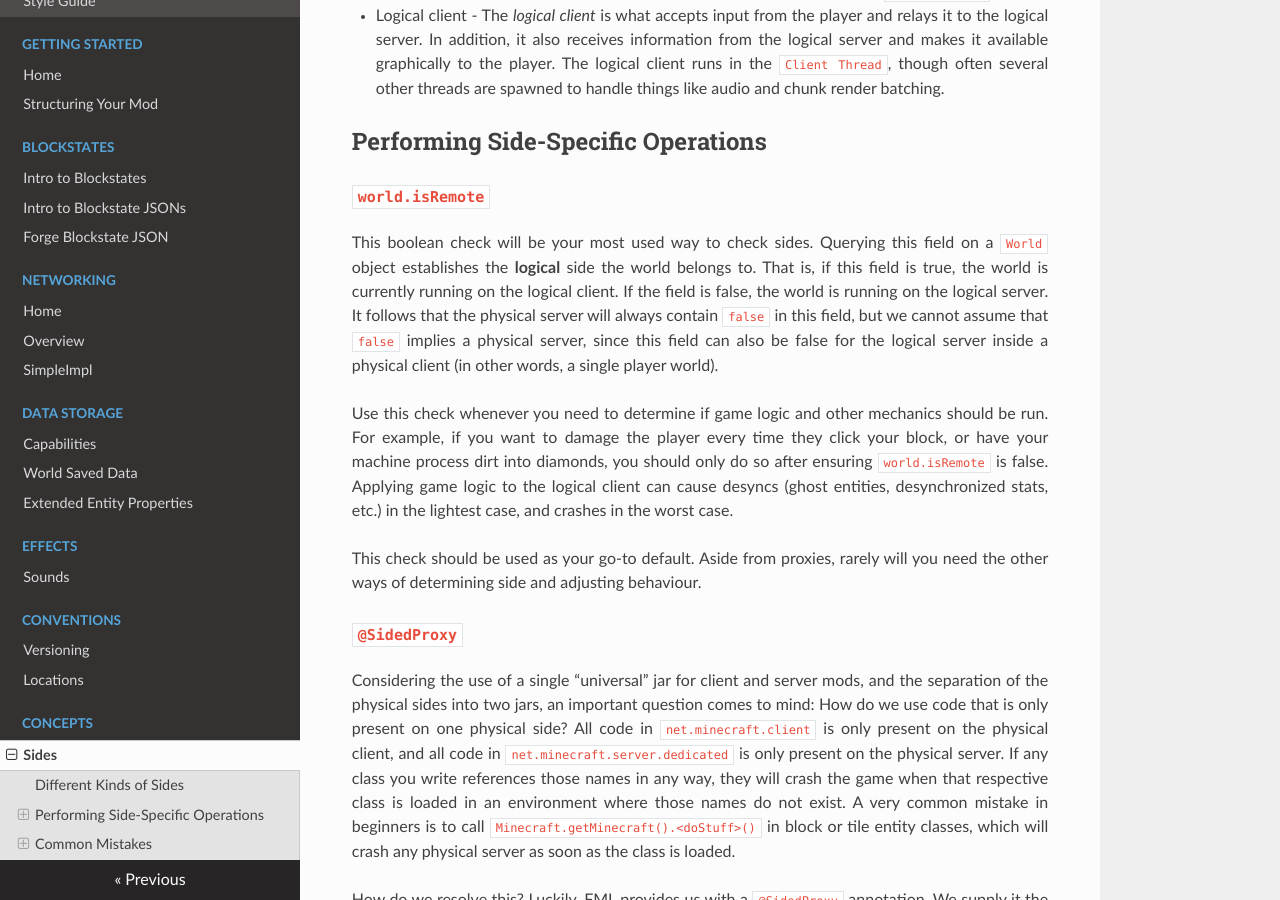
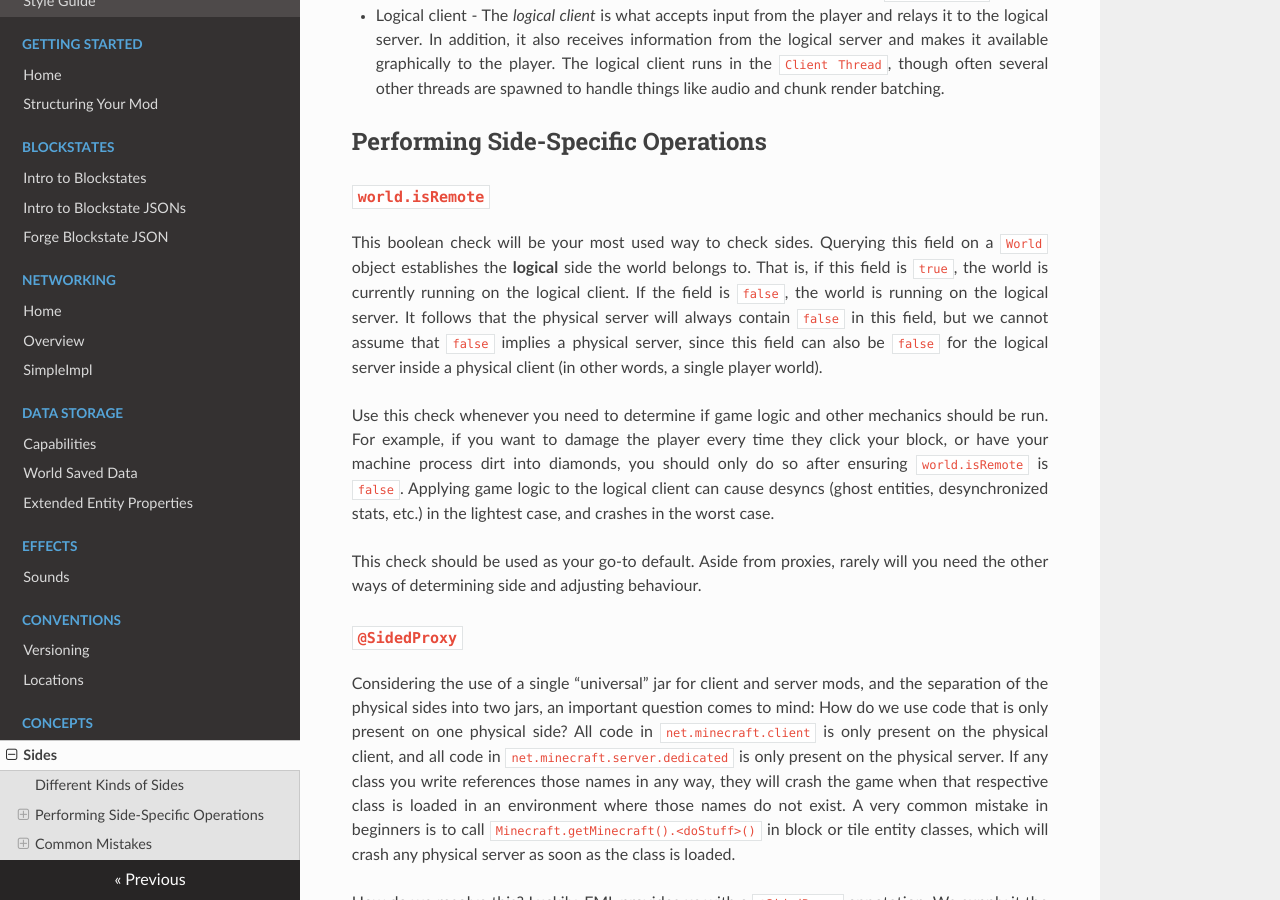
Before and after one commit to MinecraftForge/Documentation, an MkDocs documentation site: the page built from docs/concepts/sides.md, in a window 1280 px wide and 900 px high, scrolled down 742 px. Built offline with MkDocs 1.6.1, drawn with Linux system fonts in a browser that asks for light colours; nearby versions of some CDN libraries; old or Windows-style settings are respelled for this version of MkDocs.

```diff
--- a/docs/concepts/sides.md
+++ b/docs/concepts/sides.md
@@ -20,9 +20,9 @@ Performing Side-Specific Operations
 
 ### `world.isRemote`
 
-This boolean check will be your most used way to check sides. Querying this field on a `World` object establishes the  **logical** side the world belongs to. That is, if this field is true, the world is currently running on the logical client. If the field is false, the world is running on the logical server. It follows that the physical server will always contain `false` in this field, but we cannot assume that `false` implies a physical server, since this field can also be false for the logical server inside a physical client (in other words, a single player world).
+This boolean check will be your most used way to check sides. Querying this field on a `World` object establishes the  **logical** side the world belongs to. That is, if this field is `true`, the world is currently running on the logical client. If the field is `false`, the world is running on the logical server. It follows that the physical server will always contain `false` in this field, but we cannot assume that `false` implies a physical server, since this field can also be `false` for the logical server inside a physical client (in other words, a single player world).
 
-Use this check whenever you need to determine if game logic and other mechanics should be run. For example, if you want to damage the player every time they click your block, or have your machine process dirt into diamonds, you should only do so after ensuring `world.isRemote` is false. Applying game logic to the logical client can cause desyncs (ghost entities, desynchronized stats, etc.) in the lightest case, and crashes in the worst case.
+Use this check whenever you need to determine if game logic and other mechanics should be run. For example, if you want to damage the player every time they click your block, or have your machine process dirt into diamonds, you should only do so after ensuring `world.isRemote` is `false`. Applying game logic to the logical client can cause desyncs (ghost entities, desynchronized stats, etc.) in the lightest case, and crashes in the worst case.
 
 This check should be used as your go-to default. Aside from proxies, rarely will you need the other ways of determining side and adjusting behaviour.
 
```
Also changed, not shown: docs/datastorage/capabilities.md (+2 -2 lines), docs/datastorage/extendedentityproperties.md (+1 -1 lines).
